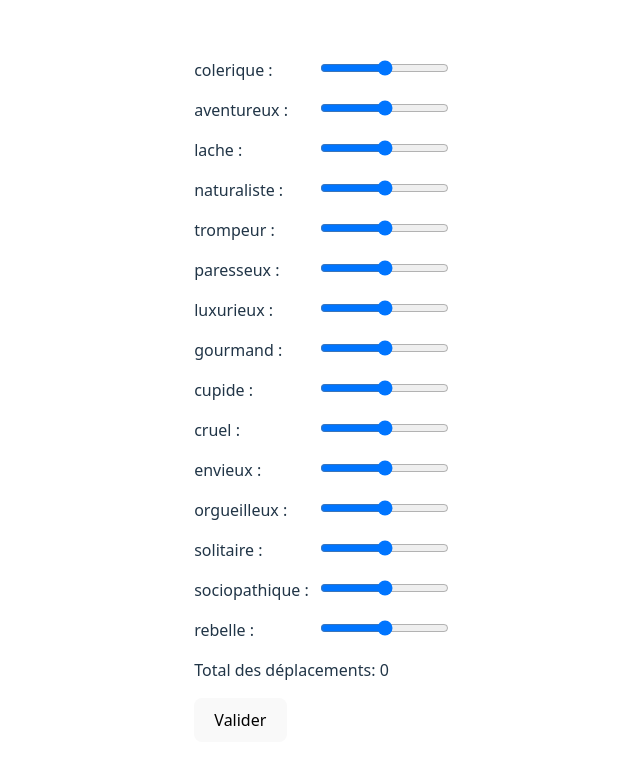
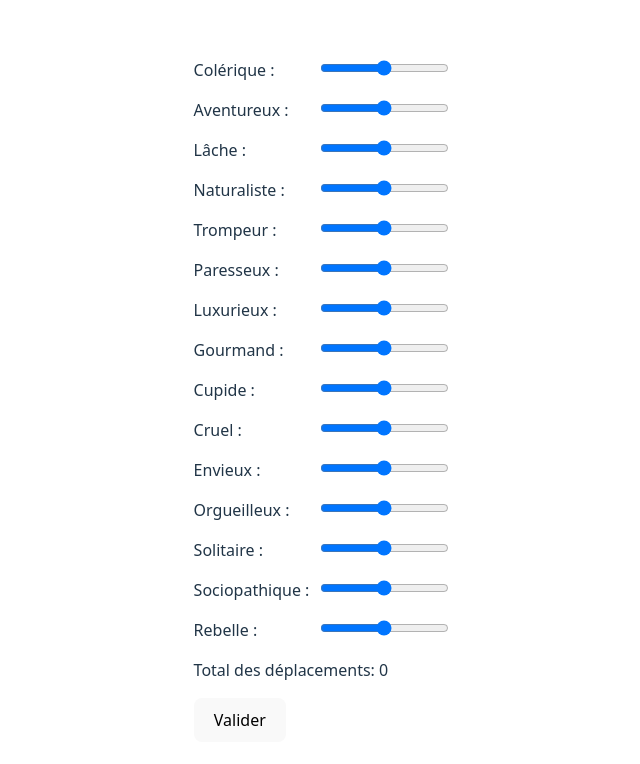
Before and after one commit to gabriellevy/destin-extremis-react, a React (Create React App) app: page /choix-coterie in a window 1280 px wide. Shown: the top 764 px of the page, without its empty margins (322-962 px from the left). Built offline with nearby package versions, Linux system fonts and the light colour scheme; what @mistralai/mistralai would draw is missing.

Commit message:
meilleure utilisation des types

```diff
--- a/src/ChoixDeCoterie/ChoixDeCoterie.tsx
+++ b/src/ChoixDeCoterie/ChoixDeCoterie.tsx
@@ -1,74 +1,24 @@
 import React from 'react';
 import { useForm } from 'react-hook-form';
 import {Grid2} from "@mui/material";
+import {TypeMauvais} from "../types/BonMauvais";
 
 type FormData = {
-    colerique: number;
-    aventureux: number;
-    lache: number;
-    naturaliste: number;
-    trompeur: number;
-    paresseux: number;
-    luxurieux: number;
-    gourmand: number;
-    cupide: number;
-    cruel: number;
-    envieux: number;
-    orgueilleux: number;
-    solitaire: number;
-    sociopathique: number;
-    rebelle: number;
+    [key in TypeMauvais]: number;
 };
+
+const defaultValues: FormData = Object.keys(TypeMauvais).reduce((acc, key) => {
+    acc[key as TypeMauvais] = 0;
+    return acc;
+}, {} as FormData);
 
 const ChoixDeCoterie : React.FC = () => {
     const { register, handleSubmit, watch, formState: { errors } } = useForm<FormData>({
-        defaultValues: {
-            colerique: 0,
-            aventureux: 0,
-            lache: 0,
-            naturaliste: 0,
-            trompeur: 0,
-            paresseux: 0,
-            luxurieux: 0,
-            gourmand: 0,
-            cupide: 0,
-            cruel: 0,
-            envieux: 0,
-            orgueilleux: 0,
-            solitaire: 0,
-            sociopathique: 0,
-            rebelle: 0,
-        }
+        defaultValues: defaultValues
     });
 
-    const idsSliders: string[] = [
-        'colerique', 'aventureux', 'lache', 'naturaliste',
-        'trompeur',
-        'paresseux',
-        'luxurieux',
-        'gourmand',
-        'cupide',
-        'cruel',
-        'envieux',
-        'orgueilleux',
-        'solitaire',
-        'sociopathique',
-        'rebelle',
-    ];
-    const sliders = watch([
-        'colerique', 'aventureux', 'lache', 'naturaliste',
-        'trompeur',
-        'paresseux',
-        'luxurieux',
-        'gourmand',
-        'cupide',
-        'cruel',
-        'envieux',
-        'orgueilleux',
-        'solitaire',
-        'sociopathique',
-        'rebelle',
-    ]);
+    const idsSliders: TypeMauvais[] = Object.values(TypeMauvais);
+    const sliders = watch(Object.keys(TypeMauvais) as Array<TypeMauvais>);
 
     const total = sliders.reduce((sum, value) => sum + Math.abs(value), 0);
 
@@ -79,7 +29,7 @@ const ChoixDeCoterie : React.FC = () => {
 
     return (
         <form onSubmit={handleSubmit(onSubmit)}>
-            {idsSliders.map((idSlider: string, indexSliderAffiche: number) => (
+            {idsSliders.map((idSlider: TypeMauvais, indexSliderAffiche: number) => (
                 <Grid2 container spacing={0} sx={{ mb: 2 }} columns={8}>
                     <Grid2 size={4}>
                         {idSlider} :
@@ -98,7 +48,7 @@ const ChoixDeCoterie : React.FC = () => {
                                 }
                             })}
                         />
-                    {errors[idSlider as keyof FormData] && <p>{errors[idSlider as keyof FormData]?.message}</p>}
+                    {errors[idSlider as TypeMauvais] && <p>{errors[idSlider as TypeMauvais]?.message}</p>}
                     </Grid2>
                 </Grid2>
             ))}
```
